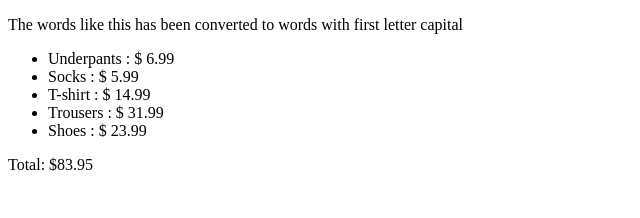
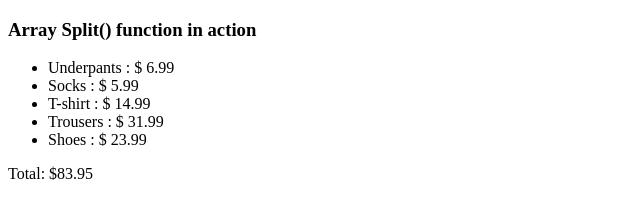
Before and after one commit to samkcdev/JS-from-MDN, a plain HTML site: page Arrays/Exercises-MDN/Printing Those Products/index.html in a window 1280 px wide. Shown: the whole page, without its empty margins (0-640 px from the left). Drawn offline with Linux system fonts and the light colour scheme.

Commit message:
Added new header

```diff
--- a/Arrays/Exercises-MDN/Printing Those Products/index.html
+++ b/Arrays/Exercises-MDN/Printing Those Products/index.html
@@ -8,9 +8,9 @@
 
 </head>
 <body>
-      <p>
-            The words like this has been converted to words with first letter capital
-      </p>
+      <h3>
+            Array Split() function in action
+      </h3>
       <div class="output">
             <ul></ul>
             <p></p>
```
